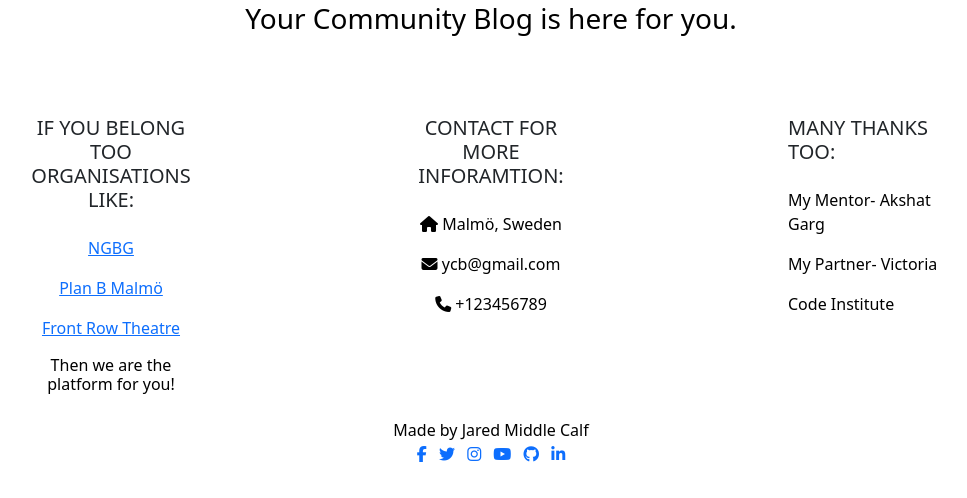
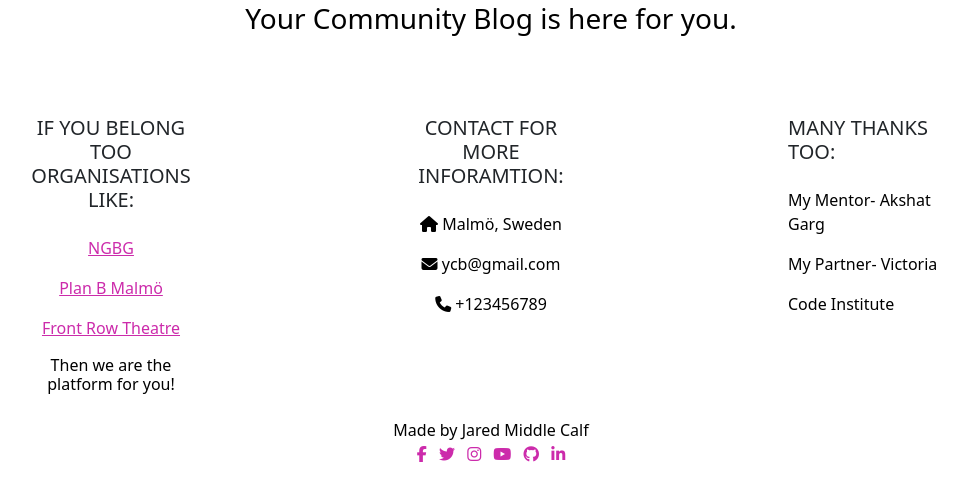
Before and after one commit to Jaredslocker21/yourcommunity, a Django app: page /about/ in a window 1280 px wide. Shown: the part 730-1228 px from the top of the page, without its empty margins (149-1116 px from the left). Run offline with Django 3.2, Linux system fonts and the light colour scheme; some libraries are stand-ins or nearby versions.

Commit message:
add color to a css

```diff
--- a/static/css/style.css
+++ b/static/css/style.css
@@ -127,6 +127,6 @@ h3 {
     left: 0px;
 }
 
-#social {
+a {
     color: #cc2bab;
 }
```
